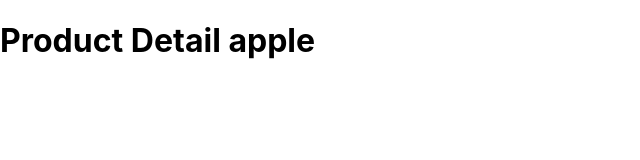
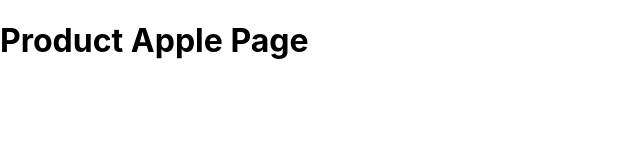
Before and after one commit to linchiquei/nextJS, a Next.js app: page /product/apple in a window 1280 px wide. Shown: the top 160 px of the page, without its empty margins (0-640 px from the left). Built offline with nearby package versions, Linux system fonts and the light colour scheme.

Commit message:
Dynamic Routes - 同名網頁會先找命名為此的，然後才會是 [].js 類型

```diff
--- /dev/null
+++ b/pages/product/apple.js
@@ -0,0 +1,5 @@
+function ProductApple() {
+  return <h1>Product Apple Page</h1>
+}
+
+export default ProductApple
```
